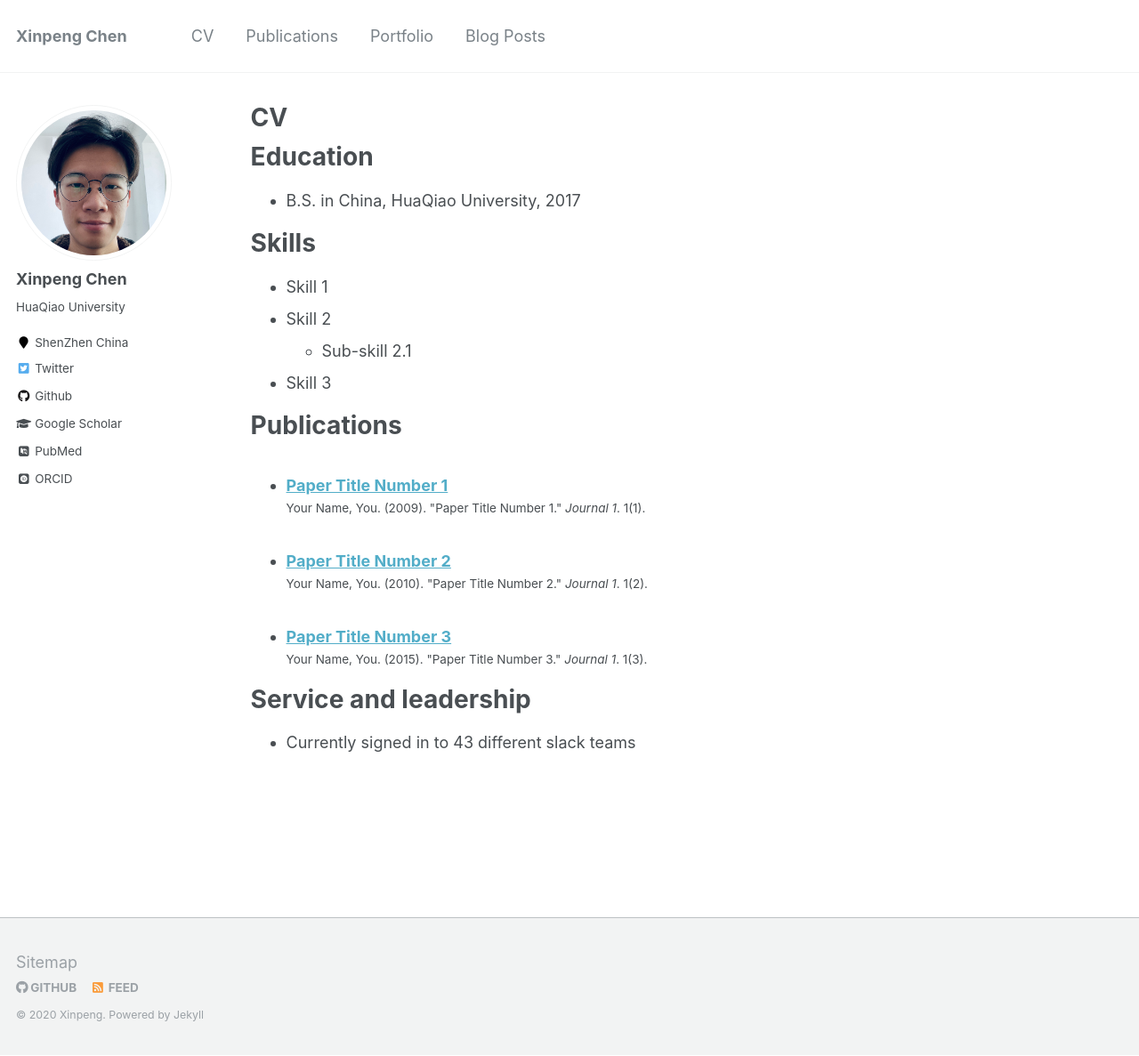
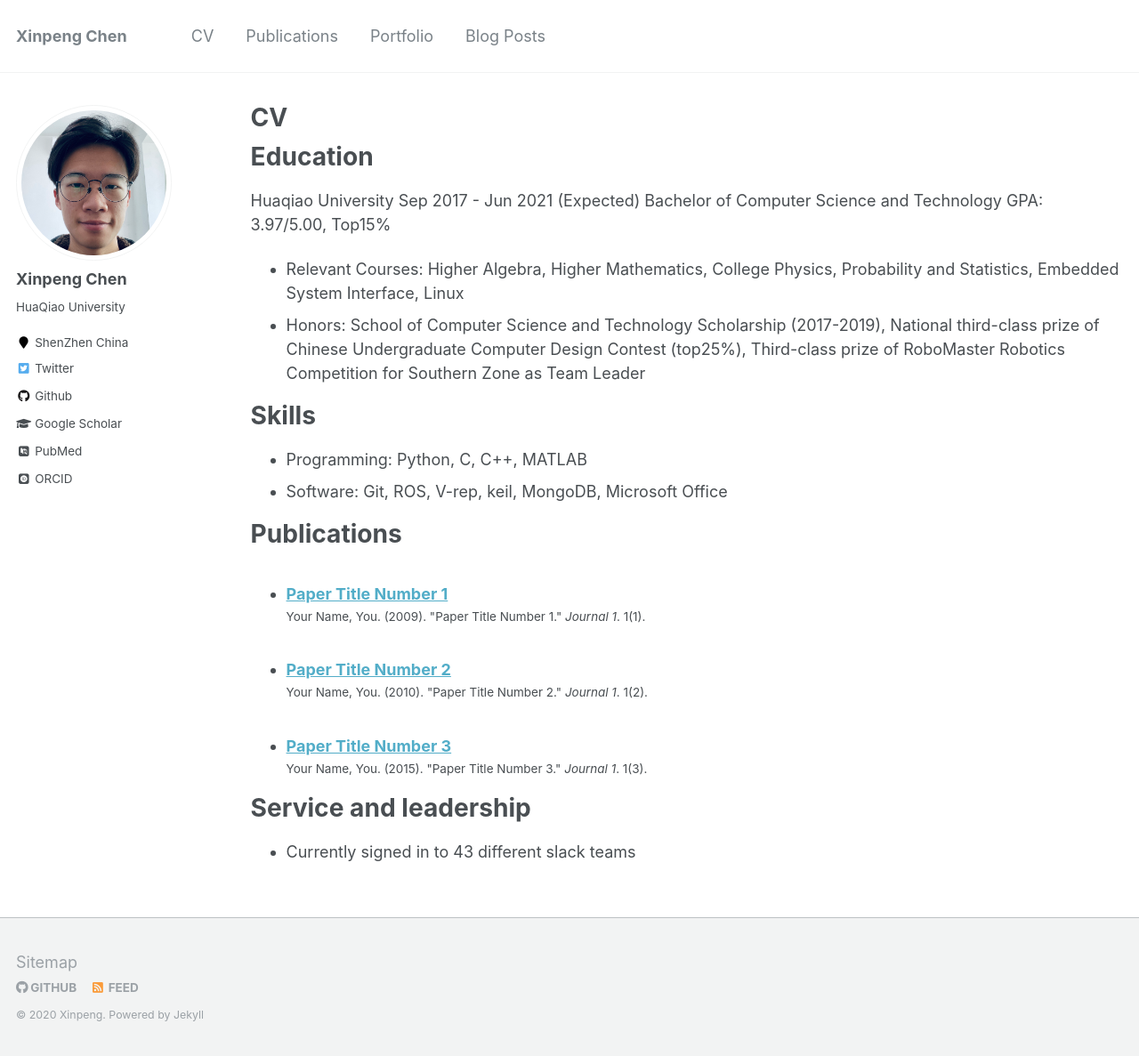
Before and after one commit to makerXinpeng/makerXinpeng.github.io, a Jekyll site: the page built from _pages/cv.md, in a window 1280 px wide and 1187 px high. Shown: the whole window at 89% size. Built offline with Jekyll 4.4.1, drawn with Linux system fonts in a browser that asks for light colours; some web fonts are replaced.

Commit message:
change CV

```diff
--- a/_pages/cv.md
+++ b/_pages/cv.md
@@ -11,14 +11,17 @@ redirect_from:
 
 Education
 ======
-* B.S. in China, HuaQiao University, 2017
+Huaqiao University                                                          Sep 2017 - Jun 2021 (Expected)
+Bachelor of Computer Science and Technology                        GPA: 3.97/5.00, Top15%
+* Relevant Courses: Higher Algebra, Higher Mathematics, College Physics, Probability and Statistics, Embedded System Interface, Linux
+* Honors: School of Computer Science and Technology Scholarship (2017-2019), National third-class prize of Chinese Undergraduate Computer Design Contest (top25%), Third-class prize of RoboMaster Robotics Competition for Southern Zone as Team Leader
+
 
 Skills
 ======
-* Skill 1
-* Skill 2
-  * Sub-skill 2.1
-* Skill 3
+* Programming: Python, C, C++, MATLAB
+* Software: Git, ROS, V-rep, keil, MongoDB, Microsoft Office
+
 
 Publications
 ======
```
